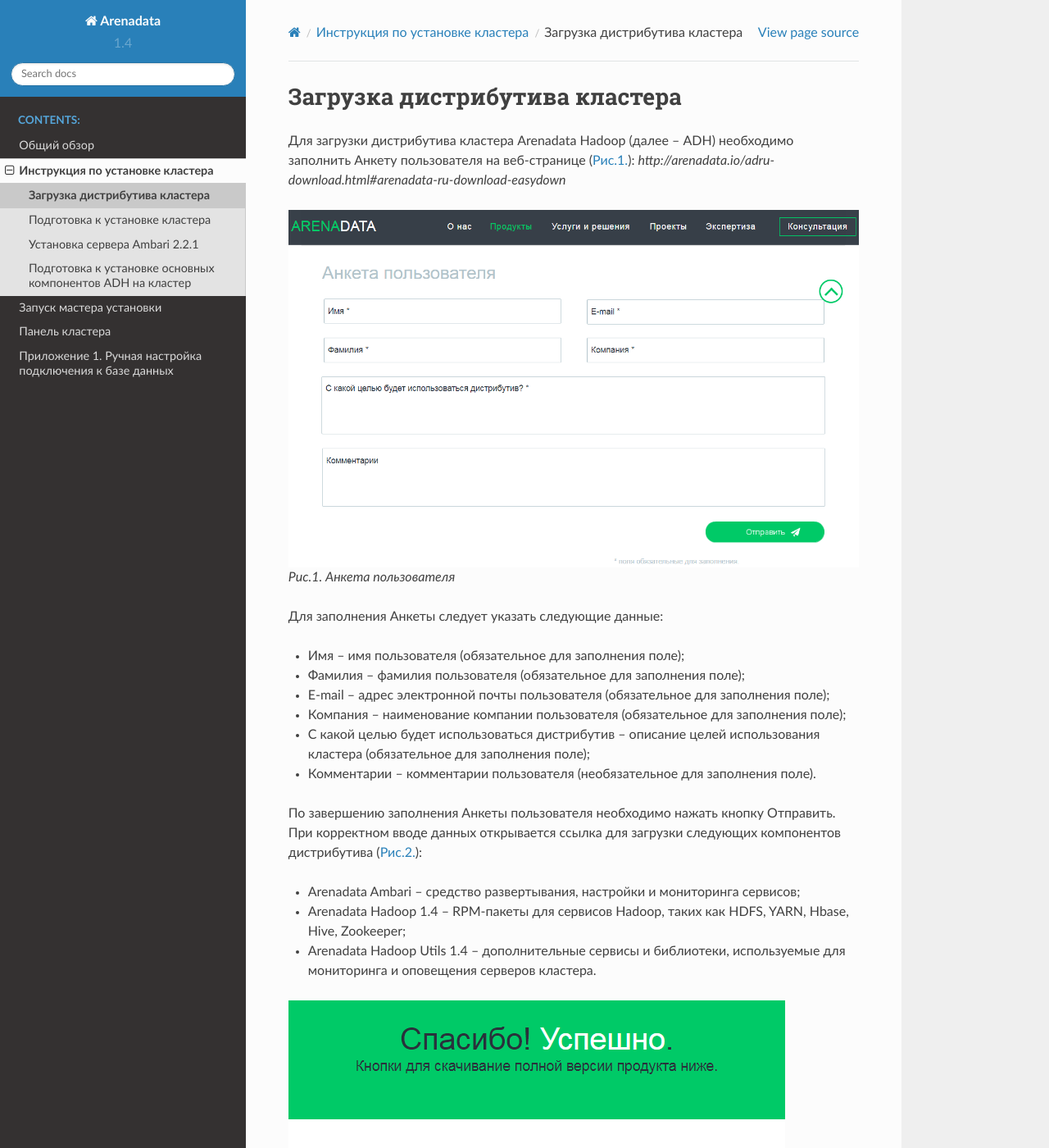
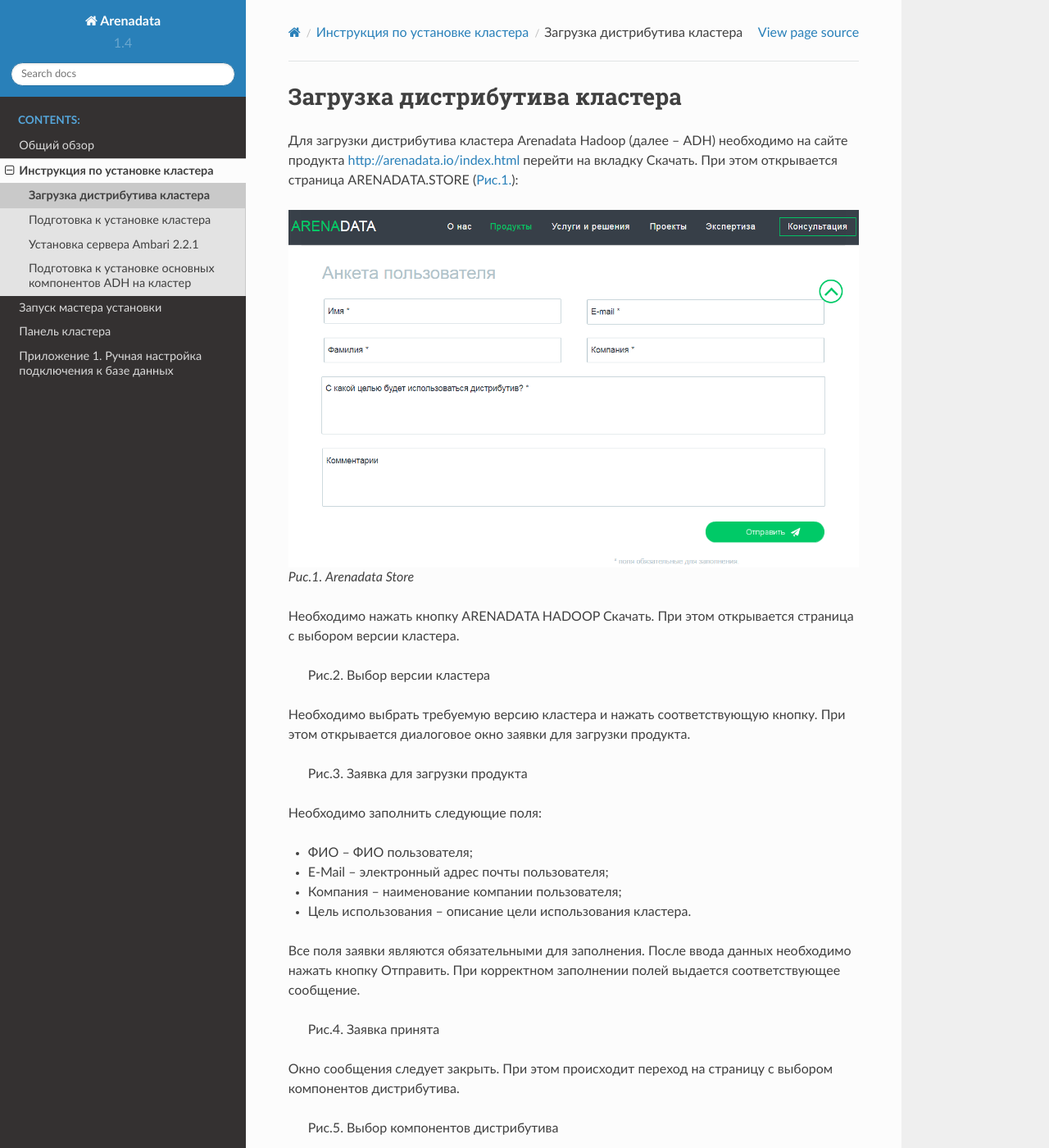
Before and after one commit to arenadata/docs_adps, a Sphinx documentation site: the page built from source/install/download.rst, in a window 1280 px wide and 1400 px high. Shown: the whole window at 82% size. Built offline with Sphinx 7.4.7 and the Read the Docs theme 2.0.0, drawn with Linux system fonts in a browser that asks for light colours; some of the changed text lies outside the part shown.

Commit message:
Update download.rst

```diff
--- a/source/install/download.rst
+++ b/source/install/download.rst
@@ -2,54 +2,54 @@
 ==============================
 
 
-Для загрузки дистрибутива кластера Arenadata Hadoop (далее – ADH)
-необходимо заполнить Анкету пользователя на веб-странице (:ref:`Рис.1.<install-img-1>`):
-`http://arenadata.io/adru-download.html#arenadata-ru-download-easydown`
+Для загрузки дистрибутива кластера Arenadata Hadoop (далее – ADH) необходимо на сайте продукта http://arenadata.io/index.html перейти на вкладку Скачать. При этом открывается страница ARENADATA.STORE (:ref:`Рис.1.<install-img-1>`):
 
 .. _install-img-1:
 
 .. figure:: /imgs/install_1.*
 
-    Рис.1. Анкета пользователя
+    Рис.1. Arenadata Store
 
 
-Для заполнения Анкеты следует указать следующие данные:
+Необходимо нажать кнопку ARENADATA HADOOP Скачать. При этом открывается страница с выбором версии кластера.
 
 
-+ Имя – имя пользователя (обязательное для заполнения поле);
-+ Фамилия – фамилия пользователя (обязательное для заполнения поле);
-+ E-mail – адрес электронной почты пользователя (обязательное для
-  заполнения поле);
-+ Компания – наименование компании пользователя (обязательное для
-  заполнения поле);
-+ С какой целью будет использоваться дистрибутив – описание целей
-  использования кластера (обязательное для заполнения поле);
-+ Комментарии – комментарии пользователя (необязательное для
-  заполнения поле).
+    Рис.2. Выбор версии кластера
 
 
-По завершению заполнения Анкеты пользователя необходимо нажать кнопку
-Отправить. При корректном вводе данных открывается ссылка для загрузки
-следующих компонентов дистрибутива (:ref:`Рис.2.<install-img-2>`):
+Необходимо выбрать требуемую версию кластера и нажать соответствующую кнопку. При этом открывается диалоговое окно заявки для загрузки продукта.
 
 
-+ Arenadata Ambari – средство развертывания, настройки и мониторинга
-  сервисов;
-+ Arenadata Hadoop 1.4 – RPM-пакеты для сервисов Hadoop, таких как
-  HDFS, YARN, Hbase, Hive, Zookeeper;
-+ Arenadata Hadoop Utils 1.4 – дополнительные сервисы и библиотеки,
-  используемые для мониторинга и оповещения серверов кластера.
-
-.. _install-img-2:
-
-.. figure:: /imgs/install_2.*
-
-    Рис.2. Страница загрузки дистрибутива
+    Рис.3. Заявка для загрузки продукта
 
 
-Для старта загрузки необходимо кликнуть по требуемому компоненту, при
-этом начинается скачивание дистрибутива стандартными средствами
-Windows.
+Необходимо заполнить следующие поля:
 
-После загрузки дистрибутивов необходимо установить их, действуя в
-соответствии с последующими разделами настоящего документа.
++ ФИО – ФИО пользователя;
++ E-Mail – электронный адрес почты пользователя;
++ Компания – наименование компании пользователя;
++ Цель использования – описание цели использования кластера.
+
+
+Все поля заявки являются обязательными для заполнения. После ввода данных необходимо нажать кнопку Отправить. При корректном заполнении полей выдается соответствующее сообщение.
+
+
+    Рис.4. Заявка принята
+
+
+Окно сообщения следует закрыть. При этом происходит переход на страницу с выбором компонентов дистрибутива.
+
+
+    Рис.5. Выбор компонентов дистрибутива
+
+
+Есть возможность загрузить следующие компоненты дистрибутива:
+
++ Arenadata Ambari – средство развертывания, настройки и мониторинга сервисов;
++ Arenadata Hadoop 1.4 – RPM-пакеты для сервисов Hadoop, таких как HDFS, YARN, Hbase, Hive, Zookeeper;
++ Arenadata Hadoop Utils 1.4 – дополнительные сервисы и библиотеки, используемые для мониторинга и оповещения серверов кластера.
+
+
+Для старта загрузки необходимо кликнуть по требуемому компоненту, при этом начинается скачивание дистрибутива стандартными средствами Windows.
+
+После загрузки дистрибутивов необходимо установить их, действуя в соответствии с последующими разделами настоящего документа.
```
